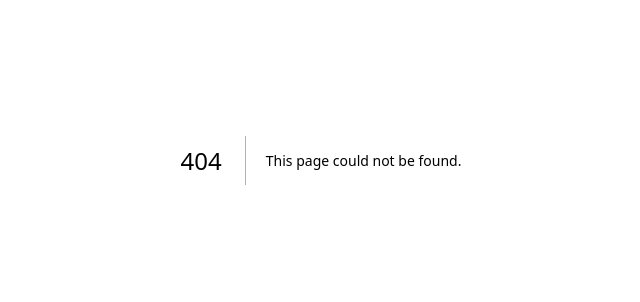
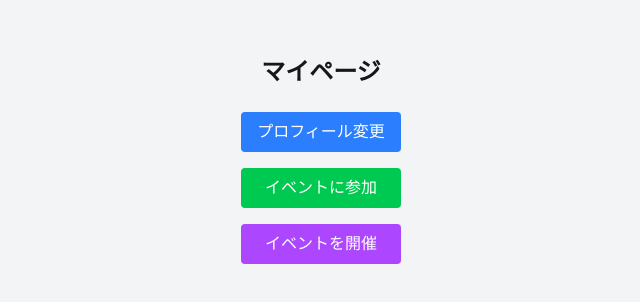
Before and after one commit to himura467/kuis-holla-nextjs, a Next.js app: page /mypage in a window 1280 px wide. Before the commit this address had no page. Shown: the part 240-542 px from the top of the page, without its empty margins (319-959 px from the left). Built offline with nearby package versions, Linux system fonts and the light colour scheme.

Commit message:
create_mypage

```diff
--- /dev/null
+++ b/src/app/mypage/page.tsx
@@ -0,0 +1,33 @@
+"use client";
+
+import { useRouter } from "next/navigation";
+
+export default function MyPage() {
+  const router = useRouter();
+
+  return (
+    <main className="min-h-screen flex flex-col items-center justify-center bg-gray-100 p-4">
+      <h1 className="text-2xl font-bold mb-6">マイページ</h1>
+      <div className="flex flex-col space-y-4">
+        <button
+          className="px-4 py-2 bg-blue-500 text-white rounded hover:bg-blue-600"
+          onClick={() => router.push("/profile")}
+        >
+          プロフィール変更
+        </button>
+        <button
+          className="px-4 py-2 bg-green-500 text-white rounded hover:bg-green-600"
+          onClick={() => router.push("/event")}
+        >
+          イベントに参加
+        </button>
+        <button
+          className="px-4 py-2 bg-purple-500 text-white rounded hover:bg-purple-600"
+          onClick={() => router.push("/event_create")}
+        >
+          イベントを開催
+        </button>
+      </div>
+    </main>
+  );
+}
--- a/src/app/page.tsx
+++ b/src/app/page.tsx
@@ -27,7 +27,7 @@ export default function LoginForm() {
       localStorage.setItem("token", token);
       //setToken(token);
       //alert("ログインしました。");
-      router.push("/event")
+      router.push("/mypage")
 
     } catch (error) {
       alert("ログイン失敗：" + error.response?.data?.detail || error.message);
--- a/src/components/profile.tsx
+++ b/src/components/profile.tsx
@@ -1,7 +1,11 @@
+"use client";
+
 import styles from '../app/profile/profile.module.css';
+import { useRouter } from "next/navigation";
 
 export default function Profile() {
     const a = "プロフィール";
+    const router = useRouter();
 
     return (
       <div className = {styles.container}>
@@ -43,7 +47,12 @@ export default function Profile() {
             <option value = "話しかけてください">話しかけてください</option>
 
         </select>
-        <button className = {styles.button}>登録</button>
+        <button
+            className={styles.button}
+            onClick={() => router.push("/")}
+            >
+            登録
+        </button>
       </div>
     );
   }
```
